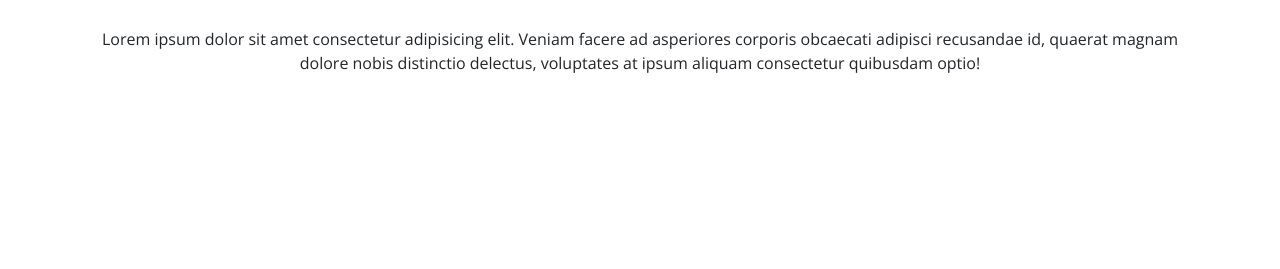
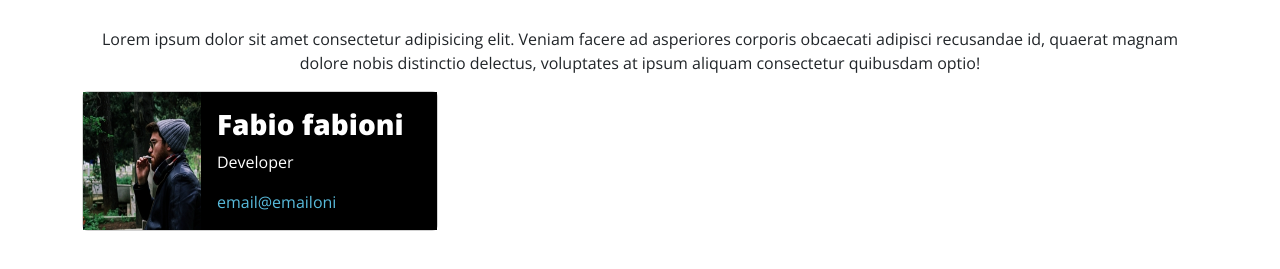
Before and after one commit to imnxtamess/js-our-team, a plain HTML site: page index.html in a window 1280 px wide. Shown: the part 77-346 px from the top of the page. Drawn offline with nearby package versions, Linux system fonts and the light colour scheme.

Commit message:
add prototype card and card layout to html

```diff
--- a/assets/css/style.css
+++ b/assets/css/style.css
@@ -5,9 +5,14 @@
   font-family: "Open Sans", serif;
 }
 
+img {
+  height: 100%;
+  width: 100%;
+}
+
 :root {
   --ot-main: #e53170;
-  --ot-accent: #177fd2;
+  --ot-accent: #58bbdc;
   --ot-dark: black;
   --ot-light: white;
 }
@@ -16,3 +21,12 @@ h1 {
   color: var(--ot-main);
   font-weight: 800;
 }
+
+h3 {
+  font-weight: 800;
+}
+
+.email {
+  color: var(--ot-accent);
+  filter: brightness();
+}
--- a/index.html
+++ b/index.html
@@ -27,7 +27,26 @@
         dolore nobis distinctio delectus, voluptates at ipsum aliquam
         consectetur quibusdam optio!
       </p>
+      <div class="row row-cols-1 row-cols-md-2 row-cols-lg-3 g-4">
+        <div class="col">
+          <div class="card mb-3">
+            <div class="row g-0">
+              <div class="col-md-4">
+                <img src="./assets/img/male1.png" class="h-100" alt="..." />
+              </div>
+              <div class="col-md-8">
+                <div class="card-body text-white bg-black">
+                  <h3 class="card-title">Fabio fabioni</h3>
+                  <p class="card-text">Developer</p>
+                  <p class="card-text email">email@emailoni</p>
+                </div>
+              </div>
+            </div>
+          </div>
+        </div>
+      </div>
     </div>
+
     <script src="./script.js"></script>
   </body>
 </html>
```
